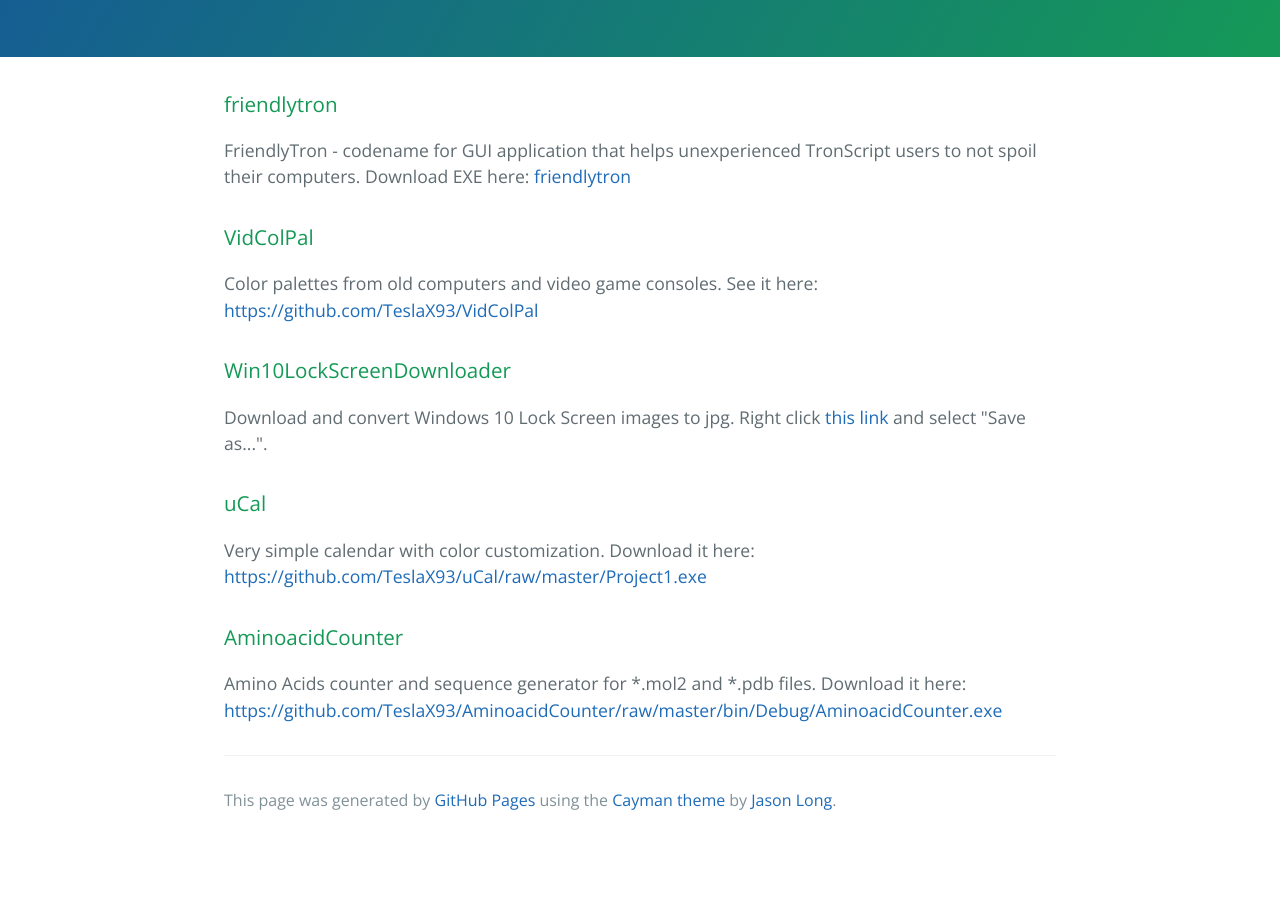
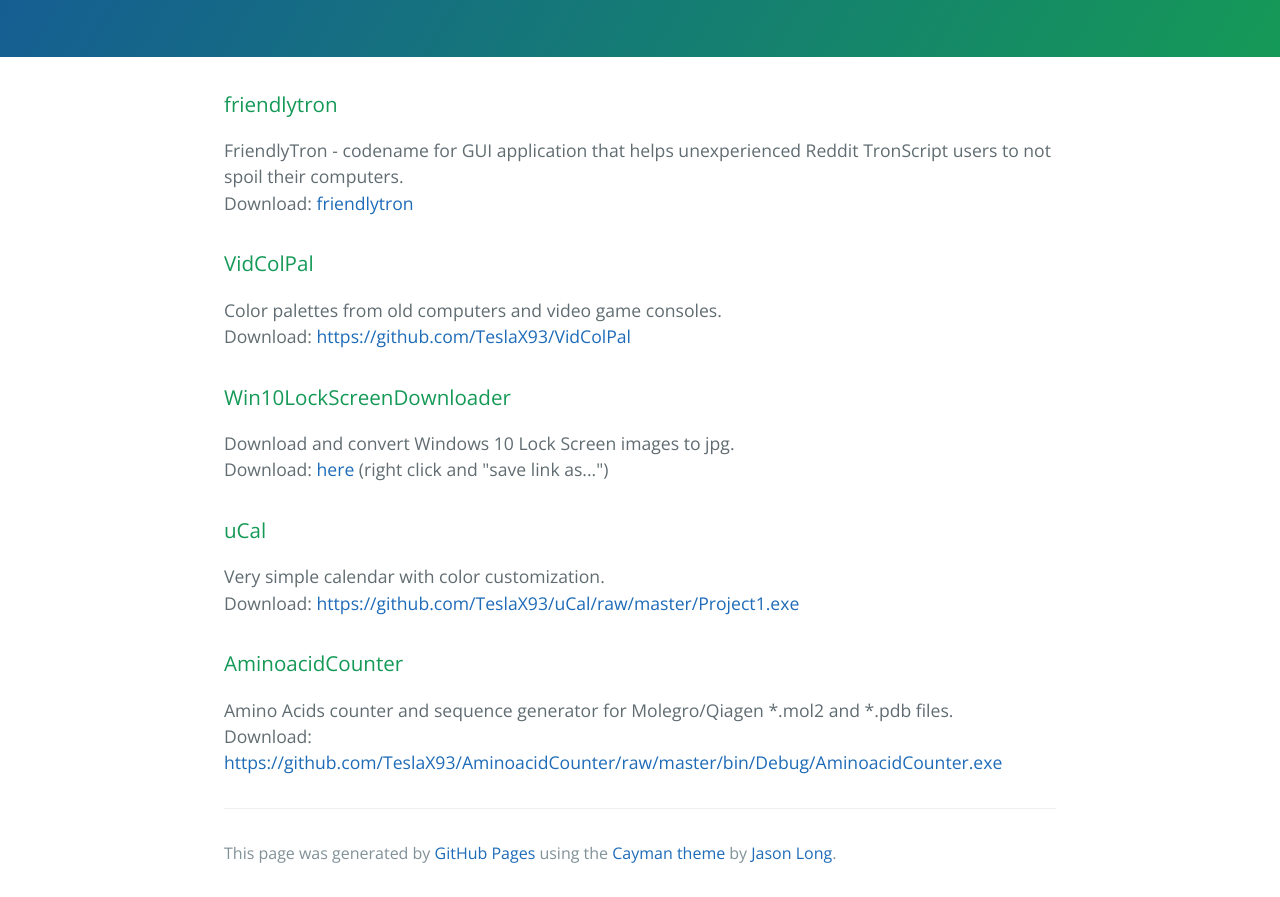
Before and after one commit to TeslaX93/TeslaX93.github.io, a plain HTML site: page index.html in a window 1280 px wide. Shown: the part 260-1157 px from the top of the page. Before the commit the page ends 1104 px from the top, so only its background shows below. Drawn offline with nearby package versions, Linux system fonts and the light colour scheme.

Commit message:
update main

```diff
--- a/index.html
+++ b/index.html
@@ -19,27 +19,32 @@
       <h3>
 <a id="friendlytron" class="anchor" href="#friendlytron" aria-hidden="true"><span aria-hidden="true" class="octicon octicon-link"></span></a>friendlytron</h3>
 
-<p>FriendlyTron - codename for GUI application that helps unexperienced TronScript users to not spoil their computers. Download EXE here: <a href="https://github.com/TeslaX93/friendlytron/raw/master/Project1.exe">friendlytron</a></p>
+<p>FriendlyTron - codename for GUI application that helps unexperienced Reddit TronScript users to not spoil their computers. <br />
+ Download: <a href="https://github.com/TeslaX93/friendlytron/raw/master/Project1.exe">friendlytron</a></p>
 
 <h3>
 <a id="vidcolpal" class="anchor" href="#vidcolpal" aria-hidden="true"><span aria-hidden="true" class="octicon octicon-link"></span></a>VidColPal</h3>
 
-<p>Color palettes from old computers and video game consoles. See it here: <a href="https://github.com/TeslaX93/VidColPal">https://github.com/TeslaX93/VidColPal</a></p>
+<p>Color palettes from old computers and video game consoles. <br />
+Download: <a href="https://github.com/TeslaX93/VidColPal">https://github.com/TeslaX93/VidColPal</a></p>
 
 <h3>
 <a id="win10lockscreendownloader" class="anchor" href="#win10lockscreendownloader" aria-hidden="true"><span aria-hidden="true" class="octicon octicon-link"></span></a>Win10LockScreenDownloader</h3>
 
-<p>Download and convert Windows 10 Lock Screen images to jpg. Right click <a href="https://github.com/TeslaX93/Win10LockScreenDownloader/raw/master/w10wallp.cmd">this link</a> and select "Save as...".</p>
+<p>Download and convert Windows 10 Lock Screen images to jpg. <br />
+Download: <a href="https://github.com/TeslaX93/Win10LockScreenDownloader/raw/master/w10wallp.cmd">here</a> (right click and "save link as...")</p>
 
 <h3>
 <a id="ucal" class="anchor" href="#ucal" aria-hidden="true"><span aria-hidden="true" class="octicon octicon-link"></span></a>uCal</h3>
 
-<p>Very simple calendar with color customization. Download it here: <a href="https://github.com/TeslaX93/uCal/raw/master/Project1.exe">https://github.com/TeslaX93/uCal/raw/master/Project1.exe</a></p>
+<p>Very simple calendar with color customization. <br />
+Download: <a href="https://github.com/TeslaX93/uCal/raw/master/Project1.exe">https://github.com/TeslaX93/uCal/raw/master/Project1.exe</a></p>
 
 <h3>
 <a id="aminoacidcounter" class="anchor" href="#amonoacidcounter" aria-hidden="true"><span aria-hidden="true" class="octicon octicon-link"></span></a>AminoacidCounter</h3>
 
-<p>Amino Acids counter and sequence generator for *.mol2 and *.pdb files. Download it here: <a href="https://github.com/TeslaX93/AminoacidCounter/raw/master/bin/Debug/AminoacidCounter.exe">https://github.com/TeslaX93/AminoacidCounter/raw/master/bin/Debug/AminoacidCounter.exe</a></p>
+<p>Amino Acids counter and sequence generator for Molegro/Qiagen *.mol2 and *.pdb files. <br />
+Download: <a href="https://github.com/TeslaX93/AminoacidCounter/raw/master/bin/Debug/AminoacidCounter.exe">https://github.com/TeslaX93/AminoacidCounter/raw/master/bin/Debug/AminoacidCounter.exe</a></p>
 
       <footer class="site-footer">
 
```
